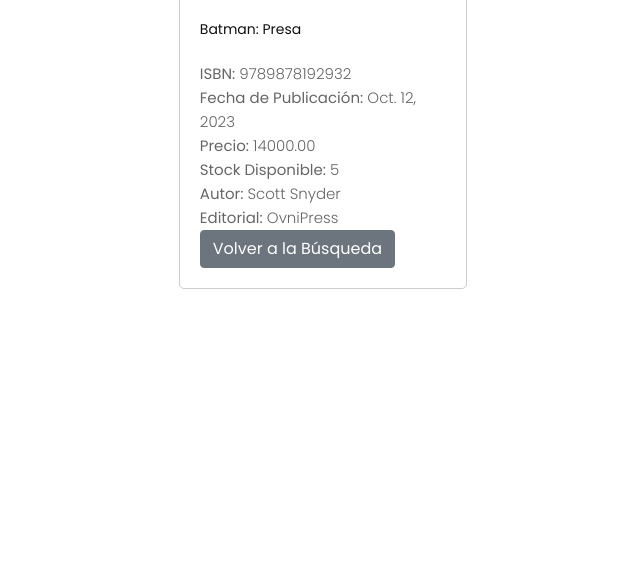
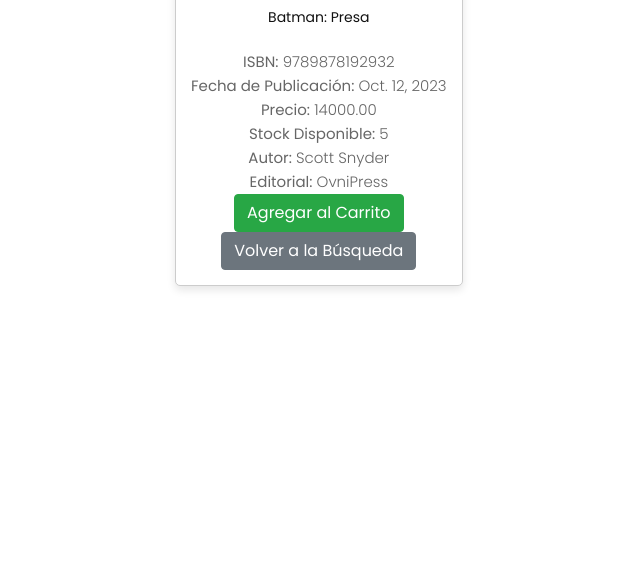
Before and after one commit to Ignacio-Juez/Proyecto_final_e-commerce, a Django app: page /detalles_libro/1/ in a window 1280 px wide. Shown: the part 451-1020 px from the top of the page, without its empty margins (354-994 px from the left). Run offline with Django 5.2, Linux system fonts and the light colour scheme; data comes from the database, SQL or seed files in the repository; both versions use the stored data as it was after the commit; some libraries are stand-ins or nearby versions.

Commit message:
Fullstack + carrito

```diff
--- a/Tercera_pre_entrega_juez_mayer/accounts/forms.py
+++ b/Tercera_pre_entrega_juez_mayer/accounts/forms.py
@@ -11,7 +11,7 @@ class UserRegisterForm(UserCreationForm):
     class Meta:
         model = User
         fields = ['username', 'email', 'password1', 'password2']
-        help_texts = None
+        help_texts = {k: "" for k in fields}
 
 
 class UserProfileForm(forms.ModelForm):
--- a/Tercera_pre_entrega_juez_mayer/mi_app/urls.py
+++ b/Tercera_pre_entrega_juez_mayer/mi_app/urls.py
@@ -13,5 +13,7 @@ urlpatterns = [
     path('buscar_libro/', views.buscar_libro, name='buscar_libro'),
     path('detalles_libro/<int:libro_id>/', views.detalles_libro, name='detalles_libro'),
     path('eliminar_libro/<int:libro_id>/', views.eliminar_libro, name = "eliminar_libro"),
-
+    path('carrito/', views.ver_carrito, name='carrito'),
+    path('agregar_al_carrito/<int:libro_id>/', views.agregar_al_carrito, name='agregar_al_carrito'),
+    path('vaciar_carrito/', views.vaciar_carrito, name='vaciar_carrito'),
 ]+ static(settings.MEDIA_URL, document_root=settings.MEDIA_ROOT)
--- a/Tercera_pre_entrega_juez_mayer/mi_app/views.py
+++ b/Tercera_pre_entrega_juez_mayer/mi_app/views.py
@@ -1,11 +1,11 @@
-from django.shortcuts import render, redirect
+from django.shortcuts import render, redirect, get_object_or_404
 from .forms import LibroForm, AutorForm, EditorialForm
-from .models import Libro, Autor, Editorial
+from .models import Libro, Autor, Editorial, Carrito
 from django.contrib.auth.decorators import login_required, user_passes_test
 from django.core.mail import EmailMessage
 from django.conf import settings
 from django.contrib import messages
-from django.shortcuts import get_object_or_404
+
 
 def index(request):
     is_employee = request.user.groups.filter(name='empleados').exists() if request.user.is_authenticated else False
@@ -49,29 +49,31 @@ def is_employee(user):
 def agregar_libro(request):
     if request.method == 'POST':
         libro_form = LibroForm(request.POST)
-        autor_form = AutorForm(request.POST)
-        editorial_form = EditorialForm(request.POST)
 
-        if libro_form.is_valid() and autor_form.is_valid() and editorial_form.is_valid():
-            autor = autor_form.save()
-            editorial = editorial_form.save()
+        # Imprimir los datos del formulario
+        print("Datos del formulario:", request.POST)
 
-            libro = libro_form.save(commit=False)
-            libro.autor = autor
-            libro.editorial = editorial
-            libro.save()
+        if libro_form.is_valid():
+            try:
+                libro_form.save()
+                return redirect('index')
+            except Exception as e:
+                print(f"Error al guardar el libro: {e}")
+                libro_form.add_error(None, "Error al guardar el libro.")
+        else:
+            print("Errores de validación:", libro_form.errors)  # Esta línea ya estaba en tu código
 
-            return redirect('index')
+        # Verificar el estado del formulario después de intentar guardar
+        if not libro_form.is_valid():
+            print("Errores de validación después de intentar guardar:", libro_form.errors)
+
     else:
         libro_form = LibroForm()
-        autor_form = AutorForm()
-        editorial_form = EditorialForm()
 
     return render(request, 'agregar_libro.html', {
         'libro_form': libro_form,
-        'autor_form': autor_form,
-        'editorial_form': editorial_form
     })
+
 
 @login_required
 @user_passes_test(is_employee)
@@ -119,5 +121,59 @@ def buscar_libro(request):
 
 def detalles_libro(request, libro_id):
     libro = get_object_or_404(Libro, id=libro_id)
+    return render(request, 'detalles_libro.html', {'libro': libro})
 
-    return render(request, 'detalles_libro.html', {'libro': libro})
+def obtener_carrito(request):
+    carrito_data = request.session.get('carrito', None)
+    if carrito_data is None:
+        return Carrito()  # Devuelve un nuevo carrito vacío si no hay datos en la sesión
+    return Carrito(carrito_data)
+
+
+
+def guardar_carrito(request, carrito):
+    # Serializa el carrito y lo guarda en la sesión
+    request.session['carrito'] = carrito.serializar()
+    request.session.modified = True
+
+def agregar_al_carrito(request, libro_id):
+    libro = get_object_or_404(Libro, id=libro_id)
+    carrito = obtener_carrito(request)
+
+    #print(f"Stock disponible para {libro.titulo}: {libro.stock}")
+
+    try:
+        if libro.stock > 0:
+            carrito.agregar_articulos(libro, 1)
+            guardar_carrito(request, carrito)
+            messages.success(request, f"{libro.titulo} agregado al carrito.")
+        else:
+            messages.error(request, 'No hay stock disponible de este libro.')
+    except ValueError as e:
+        messages.error(request, str(e))
+
+    return redirect('detalles_libro', libro_id=libro_id)
+
+def ver_carrito(request):
+    carrito = obtener_carrito(request)
+    total = carrito.calcular_total()
+    return render(request, 'carrito.html', {'carrito': carrito.articulos, 'total': total})
+
+def vaciar_carrito(request):
+    carrito_data = request.session.get('carrito', {})
+
+    if carrito_data:
+        for item in carrito_data.get('articulos', []):
+            libro_id = item['libro_id']
+            cantidad = item['cantidad']
+
+
+            libro = get_object_or_404(Libro, id=libro_id)
+            libro.incrementar_stock(cantidad)
+
+        del request.session['carrito']
+        messages.success(request, "El carrito ha sido vaciado y el stock ha sido restaurado.")
+    else:
+        messages.warning(request, "El carrito ya está vacío.")
+
+    return redirect('carrito')
--- a/Tercera_pre_entrega_juez_mayer/static/css/style.css
+++ b/Tercera_pre_entrega_juez_mayer/static/css/style.css
@@ -2018,28 +2018,57 @@ footer {
     text-align: center;
     width: 100%;
 }
-/* Tarjetas */
+/* Sección de tarjetas de libros */
+.libros-section {
+    display: flex;
+    justify-content: center; /* Centramos las tarjetas */
+    flex-wrap: wrap; /* Permitimos que las tarjetas se ajusten en varias filas */
+    gap: 20px; /* Espacio entre las tarjetas */
+    margin-top: 40px;
+    width: 100%; /* Aseguramos que el contenedor ocupe todo el ancho */
+}
+
+/* Tarjeta individual */
 .card {
-    width: 1000px;
-    height: 680px;
-    margin: 40px;
+    width: 200px; /* Ajustamos el ancho fijo */
+    margin: 20px;
     display: flex;
     flex-direction: column;
     justify-content: space-between;
     border: 1px solid #ccc;
     border-radius: 5px;
     overflow: hidden;
-}
-
+    box-shadow: 0 4px 8px rgba(0, 0, 0, 0.1);
+}
+
+/* Imagen en la tarjeta */
 .card-img-top {
     width: 100%;
-    height: 404px;
-    object-fit: cover;
-}
-
-.libros-section {
-    display: flex;
-    justify-content: center;
-    flex-wrap: wrap;
-    margin-top: 40px;
-}
+    height: 300px; /* Establecemos una altura fija */
+    object-fit: cover; /* Aseguramos que la imagen cubra sin distorsionarse */
+}
+
+/* Contenido de la tarjeta */
+.card-body {
+    padding: 15px;
+    text-align: center;
+}
+
+/* Ajustes responsivos */
+@media (min-width: 992px) {
+    .card {
+        width: 200px; /* Mantén el ancho fijo en pantallas grandes */
+    }
+}
+
+@media (max-width: 768px) {
+    .card {
+        width: calc(50% - 40px); /* Dos tarjetas por fila en pantallas pequeñas */
+    }
+}
+
+@media (max-width: 576px) {
+    .card {
+        width: calc(100% - 40px); /* Una tarjeta por fila en pantallas muy pequeñas */
+    }
+}
--- a/Tercera_pre_entrega_juez_mayer/templates/contact.html
+++ b/Tercera_pre_entrega_juez_mayer/templates/contact.html
@@ -6,7 +6,7 @@
 {% block content %}
 <style>
     header {
-        margin-top: 200px;
+        margin-top: 400px;
     }
 </style>
 <div class="container">
--- a/Tercera_pre_entrega_juez_mayer/templates/detalles_libro.html
+++ b/Tercera_pre_entrega_juez_mayer/templates/detalles_libro.html
@@ -2,7 +2,7 @@
 {% load static %}
 {% block title %}Detalles del Libro{% endblock %}
 {% block content %}
-<section class="inner_page_section" style="padding-top: 600px;">
+<section class="inner_page_section" style="padding-top: 680px;">
     <div class="container">
         <div class="row">
             <div class="col-md-12">
@@ -20,6 +20,17 @@
                         <p class="card-text"><strong>Stock Disponible:</strong> {{ libro.stock }}</p>
                         <p class="card-text"><strong>Autor:</strong> {{ libro.autor.nombre }} {{ libro.autor.apellido }}</p>
                         <p class="card-text"><strong>Editorial:</strong> {{ libro.editorial.nombre }}</p>
+
+                        {% if libro.stock > 0 %}
+                            <!-- Formulario para agregar al carrito -->
+                            <form method="POST" action="{% url 'agregar_al_carrito' libro.id %}">
+                                {% csrf_token %}
+                                <button type="submit" class="btn btn-success">Agregar al Carrito</button>
+                            </form>
+                        {% else %}
+                            <p class="text-danger">No hay stock disponible</p>
+                        {% endif %}
+
                         <a href="{% url 'buscar_libro' %}" class="btn btn-secondary">Volver a la Búsqueda</a>
                     </div>
                 </div>
@@ -27,6 +38,7 @@
         </div>
     </div>
 </section>
+
 <style>
     footer {
         margin-top: 400px;
--- a/Tercera_pre_entrega_juez_mayer/templates/edit_profile.html
+++ b/Tercera_pre_entrega_juez_mayer/templates/edit_profile.html
@@ -3,7 +3,7 @@
 {% block title %}Editar Perfil{% endblock %}
 
 {% block content %}
-<section class="inner_page_section" style="padding-top: 250px;">
+<section class="inner_page_section" style="padding-top: 350px;">
     <div class="container">
         <h2>Editar Perfil</h2>
         <form method="post">
--- a/Tercera_pre_entrega_juez_mayer/templates/editar_libro.html
+++ b/Tercera_pre_entrega_juez_mayer/templates/editar_libro.html
@@ -4,7 +4,7 @@
 {% block title %}Editar Libro{% endblock %}
 
 {% block content %}
-<section class="inner_page_section" style="padding-top: 200px;">
+<section class="inner_page_section" style="padding-top: 500px;">
     <div class="container">
         <h2>Editar Libro</h2>
         <form method="post">
--- a/Tercera_pre_entrega_juez_mayer/templates/gestionar_libros.html
+++ b/Tercera_pre_entrega_juez_mayer/templates/gestionar_libros.html
@@ -4,7 +4,7 @@
 {% block title %}Gestionar Libros{% endblock %}
 
 {% block content %}
-<section class="inner_page_section" style="padding-top: 300px;">
+<section class="inner_page_section" style="padding-top: 700px;">
     <div class="container">
         <h2>Gestionar Libros</h2>
 
--- a/Tercera_pre_entrega_juez_mayer/templates/index.html
+++ b/Tercera_pre_entrega_juez_mayer/templates/index.html
@@ -72,6 +72,7 @@
 
                                         <li class="mean-last"><a href="{% url 'buscar_libro' %}"><img src="{% static 'images/search_icon.png' %}" alt="#" /></a></li>
                                         <li class="mean-last"><a href="{% url 'edit_profile' %}"><img src="{% static 'images/top-icon.png' %}" alt="#" /></a></li>
+                                        <li class="mean-last"><a href="{% url 'carrito' %}"><img src="{% static 'images/bag.png' %}" alt="#" /></a></li>
                                     </ul>
                                 </nav>
                             </div>
--- a/Tercera_pre_entrega_juez_mayer/templates/login.html
+++ b/Tercera_pre_entrega_juez_mayer/templates/login.html
@@ -4,7 +4,7 @@
 {% block content %}
 <section class="main-layout">
     <div class="login-container">
-        <h2>Iniciar Sesión</h2>
+        <h3>Iniciar Sesión</h3>
         <form method="POST">
             {% csrf_token %}
             {{ form.as_p }}
--- a/Tercera_pre_entrega_juez_mayer/templates/register.html
+++ b/Tercera_pre_entrega_juez_mayer/templates/register.html
@@ -9,4 +9,9 @@
     {{ form.as_p }}
     <button type="submit">Registrarse</button>
 </form>
+<style>
+    footer {
+        margin-top: 400px;
+    }
+</style>
 {% endblock %}
```
Also changed, not shown: Tercera_pre_entrega_juez_mayer/mi_app/forms.py (+10 -5 lines), Tercera_pre_entrega_juez_mayer/mi_app/models.py (+52 -1 lines), Tercera_pre_entrega_juez_mayer/templates/agregar_libro.html (+6 -6 lines), Tercera_pre_entrega_juez_mayer/templates/buscar_libro.html (+6 -5 lines), Tercera_pre_entrega_juez_mayer/templates/carrito.html (added, +28 -0 lines), Tercera_pre_entrega_juez_mayer/db.sqlite3.
